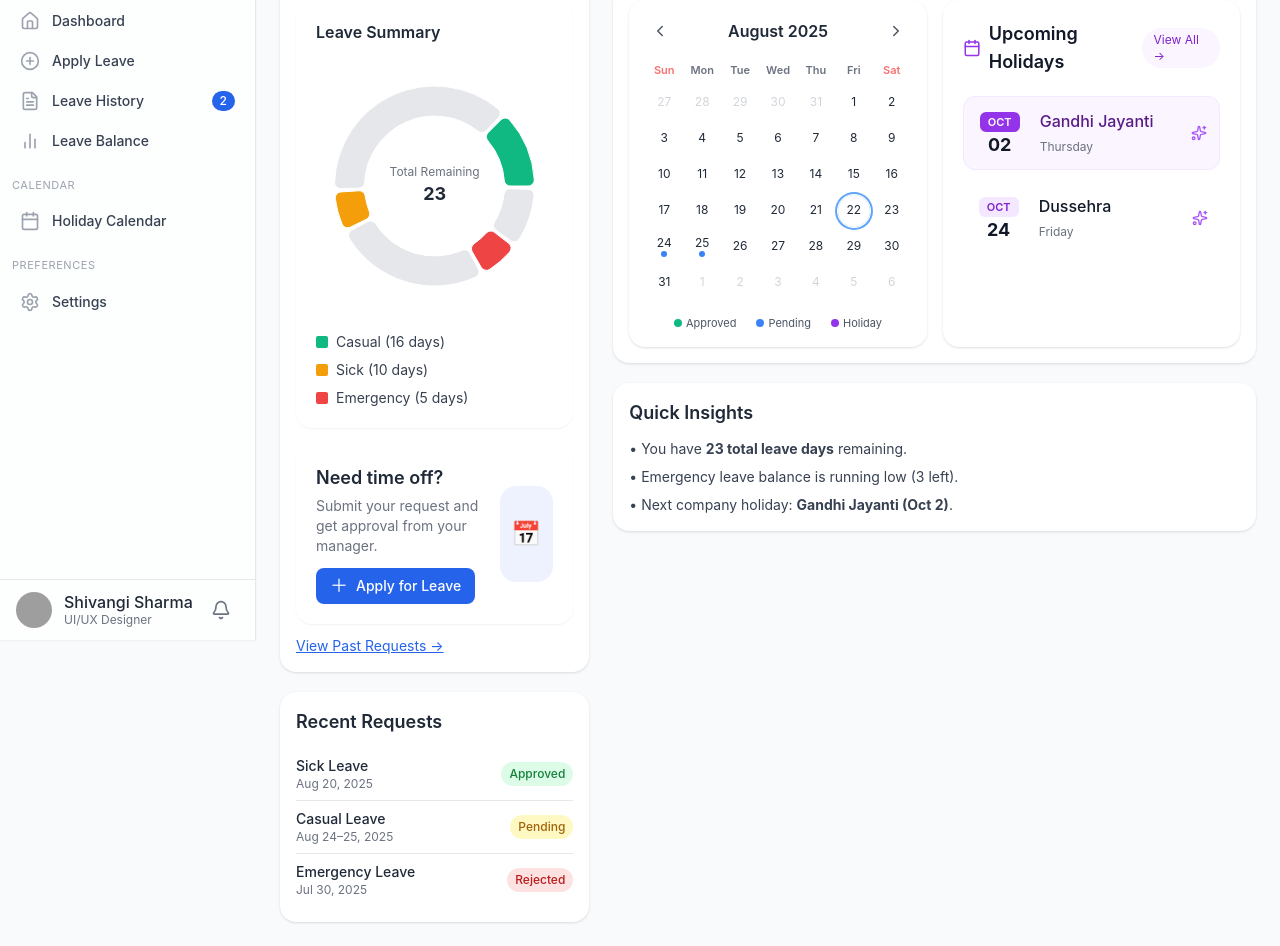
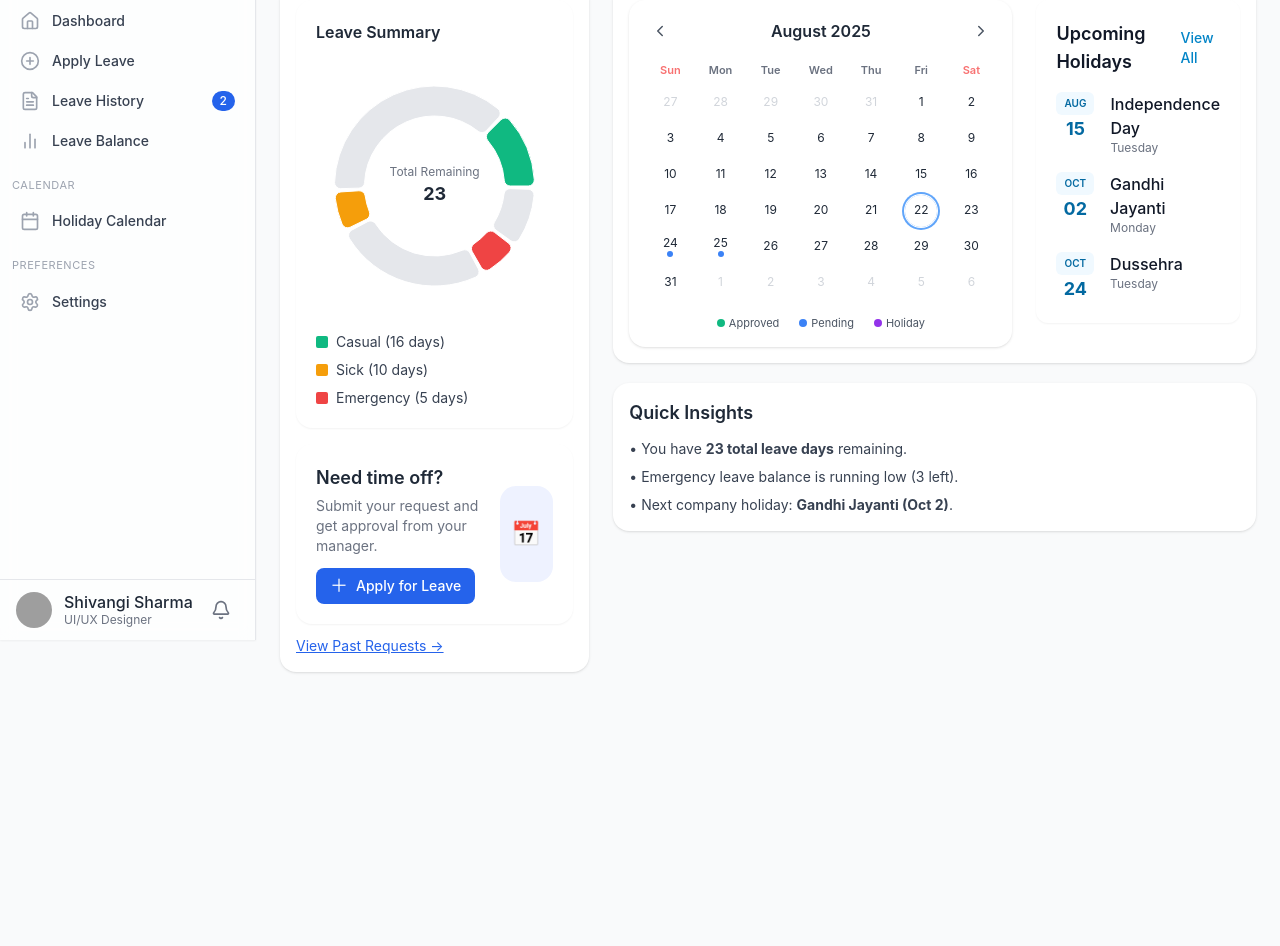
Before and after one commit to Akku-Rawat/leave-management-system, a React (Vite) app in the folder leave-management-frontend/: page /dashboard in a window 1280 px wide. Shown: the part 160-1106 px from the top of the page. After the commit the page ends 856 px from the top, so only its background shows below. Built offline with nearby package versions, Linux system fonts and the light colour scheme; grey boxes are pictures that could not be loaded.

Commit message:
Revert "user view dashboard v1"
This reverts commit 060585c870ebda0418dd8b0782fda7ebe1115264.

```diff
--- a/leave-management-frontend/src/Components/CompactCalendarCard.tsx
+++ b/leave-management-frontend/src/Components/CompactCalendarCard.tsx
@@ -84,27 +84,21 @@ const SimpleCalendar: React.FC<CalendarProps> = ({ events }) => {
   };
 
   return (
-    <div className="bg-white rounded-2xl shadow p-4 flex flex-col w-full">
+    <div className="bg-white rounded-2xl shadow p-4 flex flex-col max-w-sm">
       {/* Header */}
       <div className="flex items-center justify-between mb-4">
         <button
           onClick={() =>
-            setCurrent(
-              new Date(current.getFullYear(), current.getMonth() - 1, 1)
-            )
+            setCurrent(new Date(current.getFullYear(), current.getMonth() - 1, 1))
           }
           className="p-1.5 rounded-full hover:bg-gray-100 transition"
         >
           <ChevronLeft size={18} className="text-gray-600" />
         </button>
-        <div className="text-base font-semibold text-gray-800">
-          {monthLabel}
-        </div>
+        <div className="text-base font-semibold text-gray-800">{monthLabel}</div>
         <button
           onClick={() =>
-            setCurrent(
-              new Date(current.getFullYear(), current.getMonth() + 1, 1)
-            )
+            setCurrent(new Date(current.getFullYear(), current.getMonth() + 1, 1))
           }
           className="p-1.5 rounded-full hover:bg-gray-100 transition"
         >
@@ -166,24 +160,15 @@ const SimpleCalendar: React.FC<CalendarProps> = ({ events }) => {
       {/* Legend */}
       <div className="flex justify-center gap-5 mt-4 text-[11px] text-gray-600">
         <div className="flex items-center gap-1">
-          <span
-            className="h-2 w-2 rounded-full"
-            style={{ backgroundColor: "#10b981" }}
-          />
+          <span className="h-2 w-2 rounded-full" style={{ backgroundColor: "#10b981" }} />
           <span>Approved</span>
         </div>
         <div className="flex items-center gap-1">
-          <span
-            className="h-2 w-2 rounded-full"
-            style={{ backgroundColor: "#3b82f6" }}
-          />
+          <span className="h-2 w-2 rounded-full" style={{ backgroundColor: "#3b82f6" }} />
           <span>Pending</span>
         </div>
         <div className="flex items-center gap-1">
-          <span
-            className="h-2 w-2 rounded-full"
-            style={{ backgroundColor: "#9333ea" }}
-          />
+          <span className="h-2 w-2 rounded-full" style={{ backgroundColor: "#9333ea" }} />
           <span>Holiday</span>
         </div>
       </div>
--- a/leave-management-frontend/src/Components/UpcomingHolidays.tsx
+++ b/leave-management-frontend/src/Components/UpcomingHolidays.tsx
@@ -1,107 +1,70 @@
 // src/components/UpcomingHolidays.tsx
 import React from "react";
 import { Link } from "react-router-dom";
-import { Calendar, Sparkles } from "lucide-react";
 
 export type Holiday = {
-  dateISO: string;
-  name: string;
-  weekday: string;
+  dateISO: string; // e.g., "2023-08-15"
+  name: string;    // e.g., "Independence Day"
+  weekday: string; // e.g., "Tuesday"
 };
 
+// Dummy data (you can later fetch this from an API)
 const HOLIDAYS: Holiday[] = [
   { dateISO: "2023-08-15", name: "Independence Day", weekday: "Tuesday" },
-  { dateISO: "2023-10-02", name: "Gandhi Jayanti", weekday: "Monday" },
-  { dateISO: "2023-10-24", name: "Dussehra", weekday: "Tuesday" },
-  { dateISO: "2023-11-12", name: "Diwali", weekday: "Sunday" },
+  { dateISO: "2023-10-02", name: "Gandhi Jayanti",   weekday: "Monday" },
+  { dateISO: "2023-10-24", name: "Dussehra",         weekday: "Tuesday" },
+  { dateISO: "2023-11-12", name: "Diwali",           weekday: "Sunday"  },
 ];
 
-function monthDay(dateISO: string) {
+function monthDayPill(dateISO: string) {
   const d = new Date(dateISO);
-  return {
-    month: d.toLocaleString("en-US", { month: "short" }).toUpperCase(),
-    day: String(d.getDate()).padStart(2, "0"),
-  };
+  const month = d.toLocaleString("en-US", { month: "short" }).toUpperCase(); // AUG
+  const day = String(d.getDate()).padStart(2, "0");                           // 15
+  return { month, day };
 }
 
 interface UpcomingHolidaysProps {
-  items?: Holiday[];
+  items?: Holiday[]; // ✅ allow passing holidays from outside
   className?: string;
 }
 
 const UpcomingHolidays: React.FC<UpcomingHolidaysProps> = ({ items, className }) => {
-  const source = items ?? HOLIDAYS;
-
-  // Only future holidays
-  const today = new Date();
-  const upcoming = source
-    .filter((h) => new Date(h.dateISO) >= today)
+  const source = items ?? HOLIDAYS; // ✅ use provided items OR fallback to default list
+  const top3 = source
+    .slice()
     .sort((a, b) => +new Date(a.dateISO) - +new Date(b.dateISO))
     .slice(0, 3);
 
   return (
-    <div className={`bg-white rounded-2xl shadow p-5 ${className || ""}`}>
-      {/* Header */}
-      <div className="flex items-center justify-between mb-5">
-        <h3 className="text-lg font-semibold text-gray-900 flex items-center gap-2">
-          <Calendar className="h-5 w-5 text-purple-600" />
-          Upcoming Holidays
-        </h3>
+    <div className={`bg-white rounded-xl shadow-sm p-5 ${className || ""}`}>
+      <div className="flex items-center justify-between mb-4">
+        <h3 className="text-lg font-semibold text-gray-900">Upcoming Holidays</h3>
         <Link
           to="/holidays"
-          className="text-xs px-3 py-1 rounded-full bg-purple-50 text-purple-700 hover:bg-purple-100 transition"
+          className="text-sm font-medium text-sky-600 hover:underline"
         >
-          View All →
+          View All
         </Link>
       </div>
 
-      {/* List */}
-      <ul className="space-y-3">
-        {upcoming.map((h, idx) => {
-          const { month, day } = monthDay(h.dateISO);
-          const isNext = idx === 0; // highlight first
+      <ul className="space-y-4">
+        {top3.map((h) => {
+          const { month, day } = monthDayPill(h.dateISO);
           return (
-            <li
-              key={h.dateISO}
-              className={`flex items-center justify-between p-3 rounded-xl ${
-                isNext ? "bg-purple-50 border border-purple-100" : "hover:bg-gray-50"
-              } transition`}
-            >
-              {/* Left: date + details */}
-              <div className="flex items-center gap-4">
-                {/* Date badge */}
-                <div className="flex flex-col items-center w-12 shrink-0">
-                  <span
-                    className={`text-[11px] font-semibold px-2 py-0.5 rounded-md ${
-                      isNext
-                        ? "text-white bg-purple-600"
-                        : "text-purple-700 bg-purple-100"
-                    }`}
-                  >
-                    {month}
-                  </span>
-                  <span className="text-lg font-bold text-gray-900 leading-none mt-1">
-                    {day}
-                  </span>
-                </div>
-
-                {/* Details */}
-                <div>
-                  <span
-                    className={`block font-medium ${
-                      isNext ? "text-purple-900" : "text-gray-900"
-                    }`}
-                  >
-                    {h.name}
-                  </span>
-                  <span className="text-xs text-gray-500">
-                    {h.weekday}
-                  </span>
-                </div>
+            <li key={h.dateISO} className="flex items-start gap-4">
+              {/* Date pill */}
+              <div className="flex flex-col items-center shrink-0">
+                <span className="text-[10px] font-semibold text-sky-700 bg-sky-50 px-2 py-1 rounded-md">
+                  {month}
+                </span>
+                <span className="text-lg font-bold text-sky-700">{day}</span>
               </div>
 
-              {/* Right: Consistent icon */}
-              <Sparkles className="h-4 w-4 text-purple-500" />
+              {/* Name + weekday */}
+              <div>
+                <div className="text-gray-900 font-medium">{h.name}</div>
+                <div className="text-xs text-gray-500">{h.weekday}</div>
+              </div>
             </li>
           );
         })}
--- a/leave-management-frontend/src/pages/employee/Dashboard.tsx
+++ b/leave-management-frontend/src/pages/employee/Dashboard.tsx
@@ -20,72 +20,17 @@ const Dashboard: React.FC = () => {
   const summary = [
     { category: "Casual", remaining: 12, used: 4, total: 16, color: "#10b981" },
     { category: "Sick", remaining: 8, used: 2, total: 10, color: "#f59e0b" },
-    {
-      category: "Emergency",
-      remaining: 3,
-      used: 2,
-      total: 5,
-      color: "#ef4444",
-    },
+    { category: "Emergency", remaining: 3, used: 2, total: 5, color: "#ef4444" },
   ];
 
   // Calendar events (leaves + holidays)
   const calendarEvents = [
-    {
-      date: "2025-08-24",
-      label: "Casual Leave (Pending)",
-      status: "pending" as const,
-    },
-    {
-      date: "2025-08-25",
-      label: "Casual Leave (Pending)",
-      status: "pending" as const,
-    },
-    {
-      date: "2025-09-15",
-      label: "Casual Leave (Approved)",
-      status: "approved" as const,
-    },
-    {
-      date: "2025-09-16",
-      label: "Casual Leave (Approved)",
-      status: "approved" as const,
-    },
-    {
-      date: "2025-10-02",
-      label: "Gandhi Jayanti (Holiday)",
-      status: "holiday" as const,
-    },
-    {
-      date: "2025-10-24",
-      label: "Dussehra (Holiday)",
-      status: "holiday" as const,
-    },
-  ];
-
-  // Extract only holidays for UpcomingHolidays
-  const upcomingHolidays = calendarEvents
-    .filter((e) => e.status === "holiday")
-    .map((e) => {
-      const date = new Date(e.date);
-      return {
-        dateISO: e.date,
-        name: e.label.replace(" (Holiday)", ""),
-        weekday: date.toLocaleDateString("en-US", { weekday: "long" }),
-        flag: "🎉", // you can enhance this: maybe map specific holidays to icons/flags
-      };
-    });
-
-  // Recent leave requests (sample data)
-  const recentRequests = [
-    { id: 1, type: "Sick Leave", date: "Aug 20, 2025", status: "Approved" },
-    { id: 2, type: "Casual Leave", date: "Aug 24–25, 2025", status: "Pending" },
-    {
-      id: 3,
-      type: "Emergency Leave",
-      date: "Jul 30, 2025",
-      status: "Rejected",
-    },
+    { date: "2025-08-24", label: "Casual Leave (Pending)", status: "pending" as const },
+    { date: "2025-08-25", label: "Casual Leave (Pending)", status: "pending" as const },
+    { date: "2025-09-15", label: "Casual Leave (Approved)", status: "approved" as const },
+    { date: "2025-09-16", label: "Casual Leave (Approved)", status: "approved" as const },
+    { date: "2025-10-02", label: "Gandhi Jayanti (Holiday)", status: "holiday" as const },
+    { date: "2025-10-24", label: "Dussehra (Holiday)", status: "holiday" as const },
   ];
 
   return (
@@ -98,9 +43,8 @@ const Dashboard: React.FC = () => {
       </div>
 
       <div className="grid grid-cols-1 lg:grid-cols-3 gap-6 mt-6">
-        {/* Left Column: Leave Overview + Recent Requests */}
+        {/* Left Column: Leave Overview */}
         <div className="space-y-5">
-          {/* Leave Summary */}
           <div className="bg-white rounded-2xl shadow p-4 space-y-4">
             <LeaveSummaryChart data={summary} />
 
@@ -114,64 +58,27 @@ const Dashboard: React.FC = () => {
               </button>
             </div>
           </div>
-
-          {/* Recent Requests */}
-          <div className="bg-white rounded-2xl shadow p-4">
-            <h3 className="text-lg font-semibold mb-3">Recent Requests</h3>
-            <ul className="divide-y divide-gray-200 text-sm">
-              {recentRequests.map((req) => (
-                <li
-                  key={req.id}
-                  className="py-2 flex justify-between items-center"
-                >
-                  <div>
-                    <p className="font-medium text-gray-800">{req.type}</p>
-                    <p className="text-xs text-gray-500">{req.date}</p>
-                  </div>
-                  <span
-                    className={`px-2 py-1 rounded-full text-xs font-medium
-                      ${
-                        req.status === "Approved"
-                          ? "bg-green-100 text-green-700"
-                          : req.status === "Pending"
-                          ? "bg-yellow-100 text-yellow-700"
-                          : "bg-red-100 text-red-700"
-                      }`}
-                  >
-                    {req.status}
-                  </span>
-                </li>
-              ))}
-            </ul>
-          </div>
         </div>
 
         {/* Right Column: Calendar + Holidays + Insights */}
         <div className="lg:col-span-2 space-y-5">
           {/* Combined Calendar + Holidays Card */}
-          <div className="bg-white rounded-2xl shadow p-4 flex flex-col lg:flex-row items-stretch gap-4">
-            {/* Calendar (left side) */}
-            <div className="flex-1 flex">
+          <div className="bg-white rounded-2xl shadow p-4 flex flex-col lg:flex-row gap-6">
+            <div className="flex-1">
               <CompactCalendarCard events={calendarEvents} />
             </div>
-
-            {/* Upcoming Holidays (right side, equal height & width) */}
-            <div className="flex-1 flex">
-              <UpcomingHolidays items={upcomingHolidays} className="w-full" />
+            <div className="w-full lg:w-1/3">
+              <UpcomingHolidays />
             </div>
           </div>
 
-          {/* Quick Insights */}
+          {/* Quick Insights / Notifications */}
           <div className="bg-white rounded-2xl shadow p-4">
             <h3 className="text-lg font-semibold mb-3">Quick Insights</h3>
             <ul className="space-y-2 text-sm text-gray-700">
-              <li>
-                • You have <strong>23 total leave days</strong> remaining.
-              </li>
+              <li>• You have <strong>23 total leave days</strong> remaining.</li>
               <li>• Emergency leave balance is running low (3 left).</li>
-              <li>
-                • Next company holiday: <strong>Gandhi Jayanti (Oct 2)</strong>.
-              </li>
+              <li>• Next company holiday: <strong>Gandhi Jayanti (Oct 2)</strong>.</li>
             </ul>
           </div>
         </div>
```
